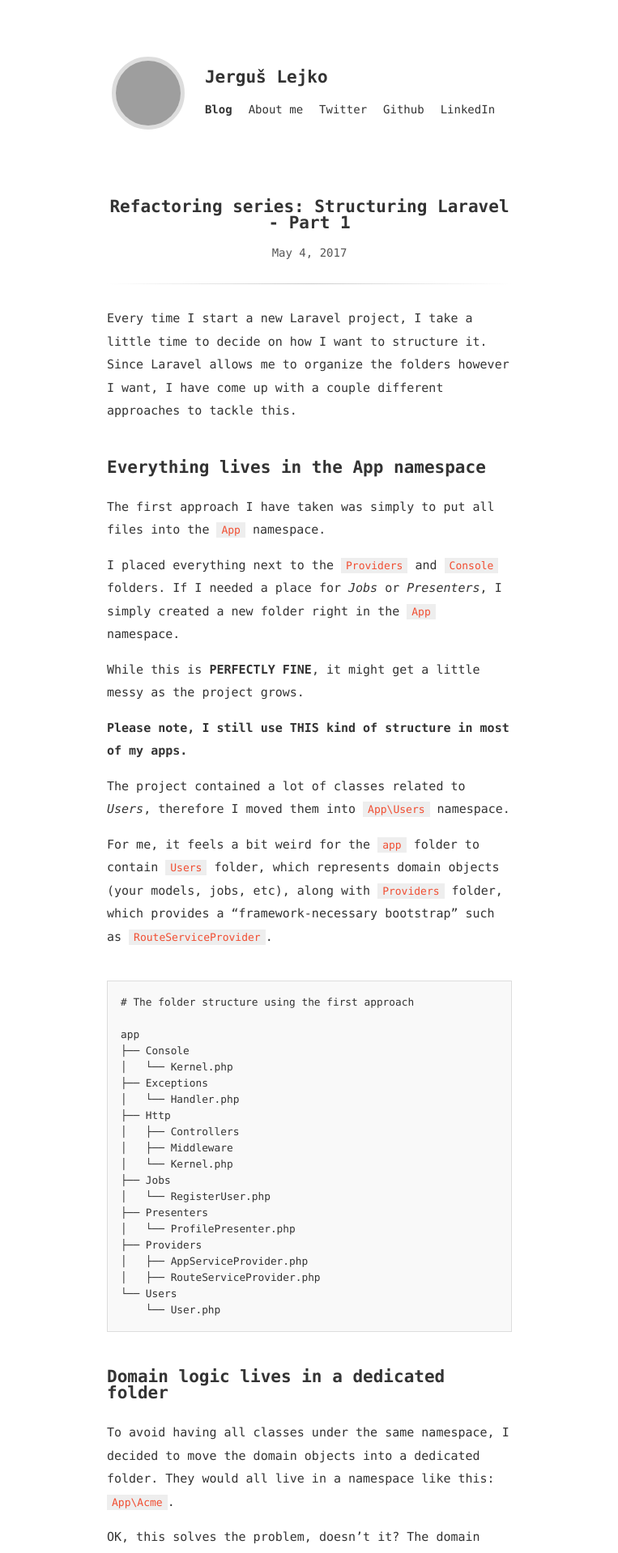
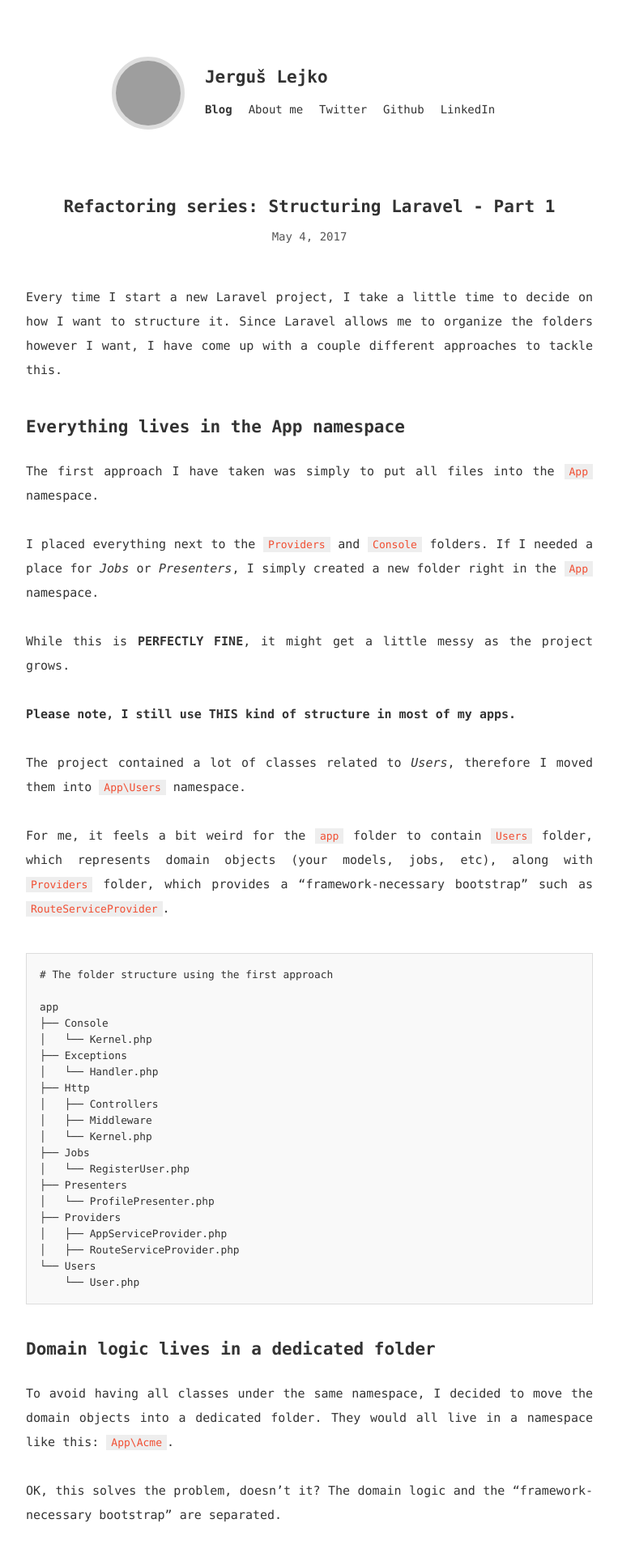
Before and after one commit to jerguslejko/website, a Jekyll site: the page built from _posts/2017-05-04-refactoring-series-structuring-laravel-part-1.md, in a window 1280 px wide. Shown: the top 1918 px of the page at 81% size, without its empty margins (258-1021 px from the left). Built offline with Jekyll 4.4.1, drawn with Linux system fonts in a browser that asks for light colours; some of the changed text lies outside the part shown; grey boxes are pictures that could not be loaded.

Commit message:
make the whole thing wider

```diff
--- a/_includes/header.html
+++ b/_includes/header.html
@@ -1,7 +1,7 @@
 <aside class="logo flex flex-center">
 
     <div class="text-right mr-1">
-        <a href="#" class="photo">
+        <a href="/" class="photo">
             <img src="https://www.gravatar.com/avatar/{{ site.author_gravatar }}.png?s=80" class="gravatar">
         </a>
     </div>
--- a/_layouts/post.html
+++ b/_layouts/post.html
@@ -4,31 +4,17 @@
 
 <article>
 
-	<div class="center">
+	<div class="center" style="margin-bottom: 50px">
 		<h1>{{ page.title }}</h1>
 		<time>{{ page.date | date: '%B %-d, %Y' }}</time>
 	</div>
-
-	<div class="divider"></div>
 
 	{{ content }}
 
     <div class="divider"></div>
 
-    <p>
-        Got a question or comment? Reach out to me on <a href="https://twitter.com/intent/tweet?text=Hey%20%40jerguslejko!">twitter</a>.
+    <p class="text-center">
+        Got a question or a comment? Reach out to me on <a href="https://twitter.com/intent/tweet?text=Hey%20%40jerguslejko!">twitter</a>.
     </p>
 
 </article>
-
-<div class="page-navigation">
-	{% if page.next.url %}
-    <a class="next" href="{{page.next.url}}" title="NEXT: {{page.next.title}}">&lt;&lt;</a>
-		<span> &middot; </span>
-  {% endif %}
-		<a class="home" href="{{site.baseurl}}/" title="Back to Homepage">Home</a>
-  {% if page.previous.url %}
-		<span> &middot; </span>
-    <a class="prev" href="{{page.previous.url}}" title="PREV: {{page.previous.title}}">&gt;&gt;</a>
-  {% endif %}
-</div>
--- a/_sass/main.scss
+++ b/_sass/main.scss
@@ -158,7 +158,7 @@
   width: 100%;
 }
 article {
-  max-width: 500px;
+  max-width: 700px;
   margin: 0 auto;
   .title {
     line-height: 1.4em;
@@ -183,8 +183,10 @@
   }
   p {
     font-size: 15px;
-    line-height: 1.9em;
+    line-height: 2em;
     word-wrap: break-word;
+    margin: 2em 0;
+    text-align: justify;
   }
   .footnote {
     border: 0;
@@ -238,7 +240,7 @@
 .page-navigation,
 .footer {
   text-align: center;
-  max-width: 500px;
+  max-width: 700px;
   margin: 0 auto;
   font-size: 0.8rem;
 }
@@ -262,7 +264,7 @@
   }
 }
 section {
-  max-width: 500px;
+  max-width: 700px;
   margin: 0 auto 50px auto;
   ul {
     list-style: none;
```
